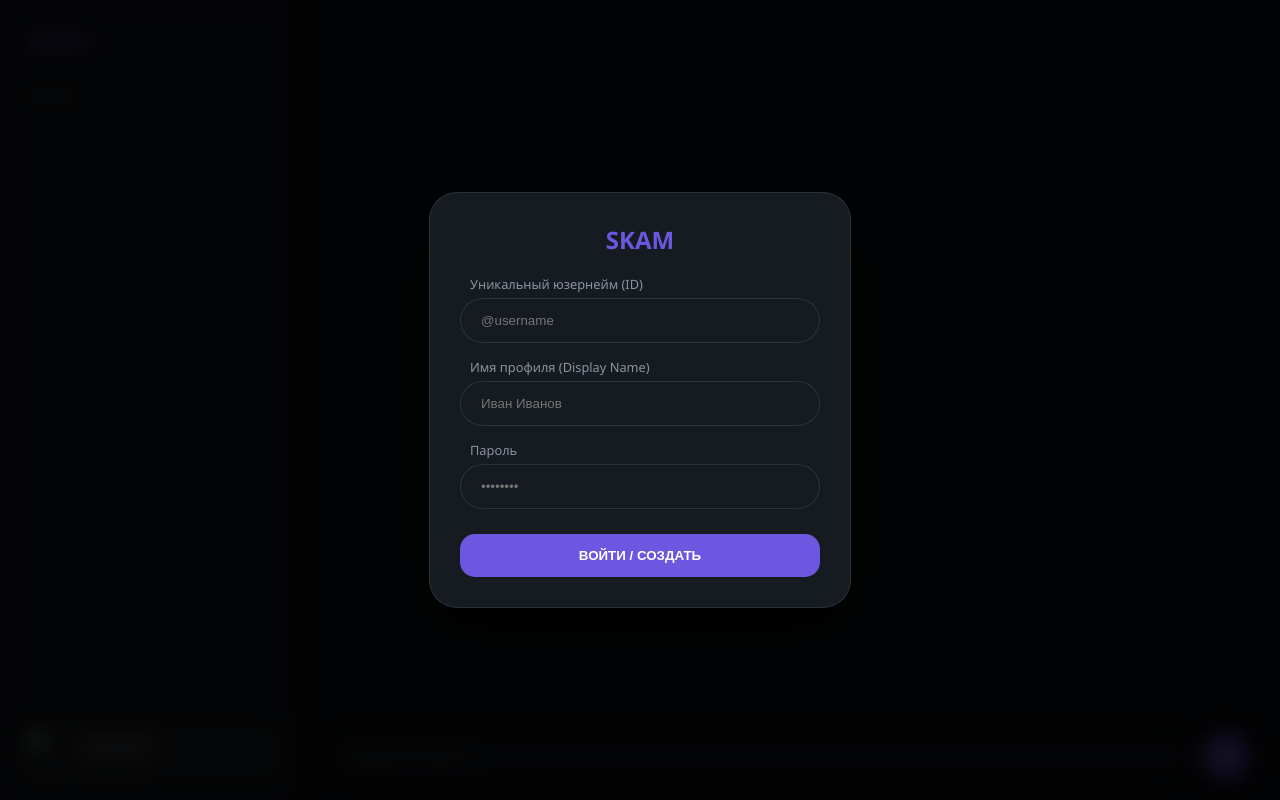
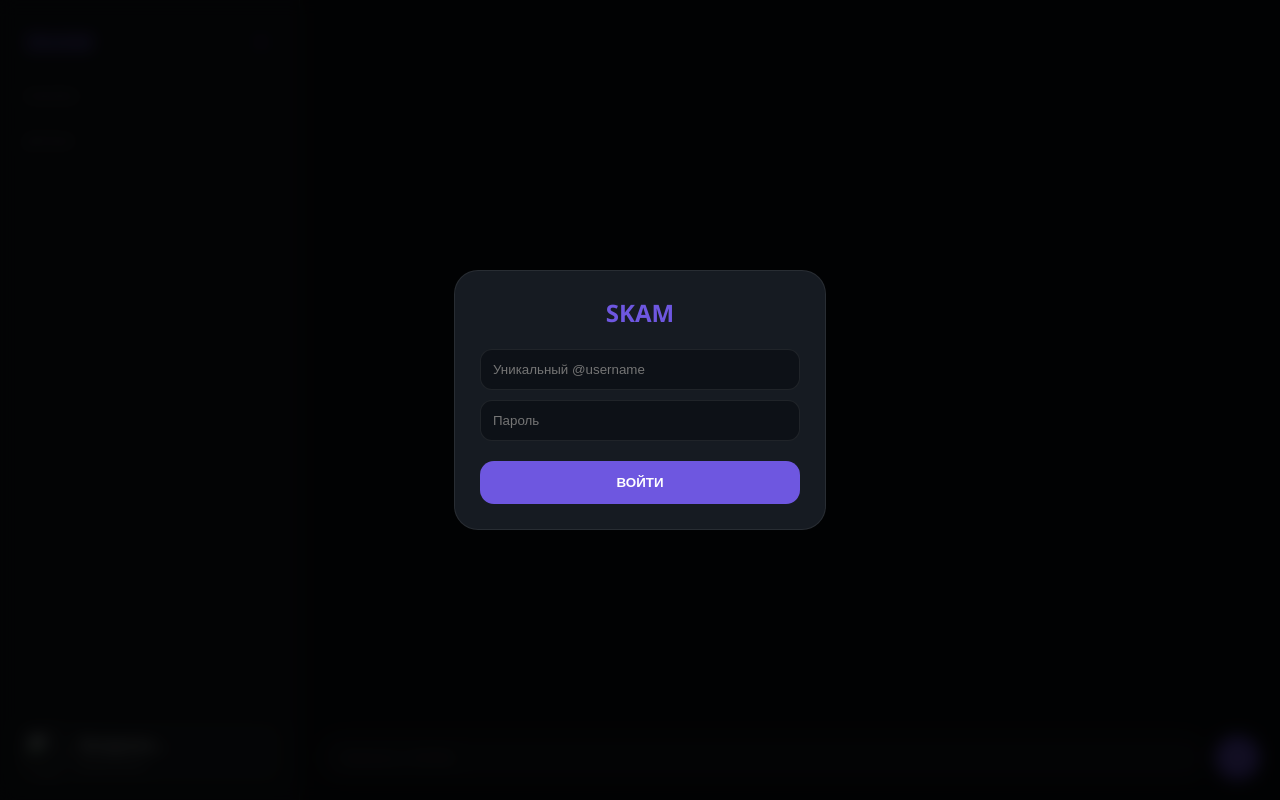
Before and after one commit to Krembovan/CatMes, a Flask app: page / in a window 1280 px wide. Run offline with Flask 3, Linux system fonts and the light colour scheme; some libraries are stand-ins or nearby versions.

Commit message:
UI Roundness and bottom profile

```diff
--- a/app.py
+++ b/app.py
@@ -6,7 +6,7 @@ from flask import Flask, render_template, request
 from flask_socketio import SocketIO, emit, join_room
 
 app = Flask(__name__)
-app.config['SECRET_KEY'] = 'skam_forever'
+app.config['SECRET_KEY'] = 'skam_forever_friends'
 socketio = SocketIO(app, cors_allowed_origins="*", async_mode='eventlet')
 
 BASE_DIR = os.path.dirname(os.path.abspath(__file__))
@@ -33,58 +33,65 @@ def index():
 
 @socketio.on('auth')
 def handle_auth(data):
-    username = data.get('username', '').strip().lower() # Уникальный ID
-    display_name = data.get('display_name', '').strip() or username
+    un = data.get('username', '').strip().lower()
+    dn = data.get('display_name', '').strip() or un
     pwd = data.get('password', '')
-
     users = load_db('users')
 
-    if username in users:
-        if users[username]['pass'] == pwd:
-            emit('auth_result', {'success': True, 'user': users[username]})
+    if un in users:
+        if users[un]['pass'] == pwd:
+            user_data = users[un]
+            user_data.setdefault('friends', [])
+            user_data.setdefault('requests', [])
+            emit('auth_result', {'success': True, 'user': user_data})
         else:
             emit('auth_result', {'success': False, 'error': 'Неверный пароль'})
     else:
-        # Регистрация нового
-        new_user = {
-            'username': username,
-            'display_name': display_name,
-            'pass': pwd,
-            'avatar': 'https://i.pravatar.cc/150?u=' + username,
-            'bio': 'Новый пользователь SKAM',
-            'friends': [],
-            'requests': []
-        }
-        users[username] = new_user
+        new_user = {'username': un, 'display_name': dn, 'pass': pwd,
+                    'avatar': f'https://i.pravatar.cc/150?u={un}',
+                    'bio': 'Пользователь SKAM', 'friends': [], 'requests': []}
+        users[un] = new_user
         save_db('users', users)
         emit('auth_result', {'success': True, 'user': new_user})
 
-@socketio.on('update_profile')
-def update_profile(data):
+@socketio.on('send_friend_request')
+def handle_friend_request(data):
+    my_un = data.get('my_username').lower()
+    target_un = data.get('target_username').lower().replace('@', '')
     users = load_db('users')
-    old_un = data.get('old_username').lower()
-    new_un = data.get('new_username').lower().strip()
 
-    if old_un in users:
-        # Если меняется юзернейм, проверяем уникальность
-        if old_un != new_un and new_un in users:
-            emit('error', {'msg': 'Этот юзернейм уже занят!'})
-            return
+    if target_un in users and target_un != my_un:
+        if my_un not in users[target_un]['friends'] and my_un not in users[target_un]['requests']:
+            users[target_un]['requests'].append(my_un)
+            save_db('users', users)
+            emit('friend_msg', {'text': 'Запрос отправлен!'}, room=request.sid)
+    else:
+        emit('friend_msg', {'text': 'Пользователь не найден'}, room=request.sid)
 
-        user_data = users.pop(old_un)
-        user_data['username'] = new_un
-        user_data['display_name'] = data.get('display_name')
-        user_data['avatar'] = data.get('avatar')
-        user_data['bio'] = data.get('bio')
+@socketio.on('accept_friend')
+def handle_accept(data):
+    my_un = data.get('my_username').lower()
+    target_un = data.get('target_username').lower()
+    users = load_db('users')
 
-        users[new_un] = user_data
+    if target_un in users[my_un]['requests']:
+        users[my_un]['requests'].remove(target_un)
+        if target_un not in users[my_un]['friends']: users[my_un]['friends'].append(target_un)
+        if my_un not in users[target_un]['friends']: users[target_un]['friends'].append(my_un)
         save_db('users', users)
-        emit('auth_result', {'success': True, 'user': user_data})
+
+        # Создаем запись о привате
+        reg = load_db('registry')
+        chat_id = f"priv_{min(my_un, target_un)}_{max(my_un, target_un)}"
+        reg[chat_id] = {"name": f"🤝 {target_un}", "type": "private"}
+        save_db('registry', reg)
+
+        emit('auth_result', {'success': True, 'user': users[my_un]})
+        emit('room_list', reg, broadcast=True)
 
 @socketio.on('message')
 def handle_msg(data):
     room = data.get('room')
-    if not room: return
     data['timestamp'] = time.time()
     h = load_db('history')
     h.append(data)
@@ -94,10 +101,9 @@ def handle_msg(data):
 @socketio.on('join')
 def on_join(data):
     room = data.get('room')
-    if room:
-        join_room(room)
-        hist = [m for m in load_db('history') if m.get('room') == room]
-        emit('history', hist)
+    join_room(room)
+    hist = [m for m in load_db('history') if m.get('room') == room]
+    emit('history', hist)
 
 @socketio.on('get_rooms')
 def get_rooms():
--- a/templates/index.html
+++ b/templates/index.html
@@ -7,104 +7,82 @@
     <style>
         :root {
             --bg: #0b0e14; --surface: #161b22; --primary: #6e57e0;
-            --accent: #4a90e2; --text: #e6edf3; --border: rgba(255,255,255,0.1);
+            --accent: #4a90e2; --text: #e6edf3; --border: rgba(255,255,255,0.08);
         }
-        body { background: var(--bg); color: var(--text); font-family: 'Segoe UI', sans-serif; margin: 0; height: 100vh; }
+        body { background: var(--bg); color: var(--text); font-family: 'Segoe UI', sans-serif; margin: 0; height: 100vh; overflow: hidden; }
         .app-container { display: flex; height: 100vh; }
 
         /* Sidebar */
         .sidebar { width: 300px; background: var(--surface); border-right: 1px solid var(--border); display: flex; flex-direction: column; padding: 15px; box-sizing: border-box; }
-        .sidebar-header { padding: 10px; font-weight: 900; color: var(--primary); font-size: 1.5rem; letter-spacing: -1px; }
+        .sidebar-header { padding: 10px; font-weight: 900; color: var(--primary); font-size: 1.5rem; display: flex; justify-content: space-between; align-items: center; }
 
         .section-label { font-size: 0.7rem; color: #8b949e; text-transform: uppercase; margin: 20px 10px 10px; letter-spacing: 1px; }
 
-        .item { padding: 12px 15px; cursor: pointer; border-radius: 14px; display: flex; align-items: center; gap: 10px; transition: 0.2s; color: #8b949e; }
+        .item { padding: 10px 15px; cursor: pointer; border-radius: 12px; display: flex; align-items: center; gap: 10px; transition: 0.2s; color: #8b949e; font-size: 0.9rem; }
         .item:hover { background: rgba(255,255,255,0.03); color: #fff; }
-        .item.active { background: linear-gradient(90deg, rgba(110, 87, 224, 0.2), transparent); color: #fff; box-shadow: inset 4px 0 0 var(--primary); }
+        .item.active { background: rgba(110, 87, 224, 0.15); color: #fff; box-shadow: inset 3px 0 0 var(--primary); }
+
+        .badge { background: var(--primary); color: white; padding: 2px 8px; border-radius: 8px; font-size: 0.7rem; margin-left: auto; cursor: pointer; border: none; }
 
         /* Profile Bottom */
         .my-profile-btn { margin-top: auto; padding: 12px; background: rgba(255,255,255,0.03); border-radius: 20px; display: flex; align-items: center; gap: 12px; cursor: pointer; border: 1px solid var(--border); }
-        .avatar { width: 40px; height: 40px; border-radius: 12px; object-fit: cover; background: #21262d; }
+        .avatar { width: 38px; height: 38px; border-radius: 10px; object-fit: cover; background: #21262d; }
 
-        /* Chat */
+        /* Chat Area */
         .chat-area { flex: 1; display: flex; flex-direction: column; background: #0d1117; }
-        #messages { flex: 1; padding: 25px; overflow-y: auto; display: flex; flex-direction: column; gap: 12px; }
+        #messages { flex: 1; padding: 20px; overflow-y: auto; display: flex; flex-direction: column; gap: 12px; }
         .msg { display: flex; gap: 10px; max-width: 80%; }
         .msg.my { align-self: flex-end; flex-direction: row-reverse; }
-        .msg-content { background: var(--surface); padding: 12px 18px; border-radius: 20px; font-size: 0.95rem; border: 1px solid var(--border); }
+        .msg-content { background: var(--surface); padding: 10px 16px; border-radius: 18px; font-size: 0.9rem; border: 1px solid var(--border); }
         .msg.my .msg-content { background: var(--primary); color: white; border: none; }
 
-        /* Inputs */
-        .input-box { padding: 20px 30px; display: flex; gap: 10px; }
-        input[type="text"], input[type="password"] { flex: 1; background: var(--surface); border: 1px solid var(--border); padding: 14px 20px; border-radius: 25px; color: white; outline: none; }
-        .btn-circle { background: var(--primary); border: none; width: 48px; height: 48px; border-radius: 50%; color: white; cursor: pointer; font-size: 1.2rem; }
+        .input-box { padding: 20px; display: flex; gap: 10px; }
+        input[type="text"] { flex: 1; background: var(--surface); border: 1px solid var(--border); padding: 12px 20px; border-radius: 25px; color: white; outline: none; }
+        .btn-send { background: var(--primary); border: none; width: 45px; height: 45px; border-radius: 50%; color: white; cursor: pointer; }
 
-        /* Modals */
-        .modal { display: none; position: fixed; inset: 0; background: rgba(0,0,0,0.85); z-index: 9999; align-items: center; justify-content: center; backdrop-filter: blur(10px); }
-        .modal-card { background: var(--surface); padding: 30px; border-radius: 28px; width: 360px; border: 1px solid var(--border); box-shadow: 0 20px 60px rgba(0,0,0,0.5); }
-        .modal-card h2 { margin-top: 0; text-align: center; color: var(--primary); }
-        .field { margin-bottom: 15px; }
-        .field label { display: block; font-size: 0.8rem; color: #8b949e; margin-bottom: 5px; margin-left: 10px; }
-        .btn-full { width: 100%; padding: 14px; border-radius: 15px; border: none; background: var(--primary); color: white; font-weight: bold; cursor: pointer; margin-top: 10px; }
+        /* Modal */
+        .modal { display: none; position: fixed; inset: 0; background: rgba(0,0,0,0.85); z-index: 9999; align-items: center; justify-content: center; backdrop-filter: blur(8px); }
+        .modal-card { background: var(--surface); padding: 25px; border-radius: 24px; width: 320px; border: 1px solid var(--border); }
     </style>
 </head>
 <body>
 
     <div id="auth-modal" class="modal" style="display: flex;">
         <div class="modal-card">
-            <h2>SKAM</h2>
-            <div class="field">
-                <label>Уникальный юзернейм (ID)</label>
-                <input type="text" id="auth-username" placeholder="@username" style="width:100%; box-sizing:border-box">
-            </div>
-            <div class="field">
-                <label>Имя профиля (Display Name)</label>
-                <input type="text" id="auth-display" placeholder="Иван Иванов" style="width:100%; box-sizing:border-box">
-            </div>
-            <div class="field">
-                <label>Пароль</label>
-                <input type="password" id="auth-pass" placeholder="••••••••" style="width:100%; box-sizing:border-box">
-            </div>
-            <button class="btn-full" onclick="login()">ВОЙТИ / СОЗДАТЬ</button>
+            <h2 style="text-align:center; color:var(--primary); margin-top:0">SKAM</h2>
+            <input type="text" id="auth-username" placeholder="Уникальный @username" style="width:100%; box-sizing:border-box; margin-bottom:10px; padding:12px; border-radius:12px; border:1px solid var(--border); background:#0d1117; color:white">
+            <input type="password" id="auth-pass" placeholder="Пароль" style="width:100%; box-sizing:border-box; margin-bottom:20px; padding:12px; border-radius:12px; border:1px solid var(--border); background:#0d1117; color:white">
+            <button onclick="login()" style="width:100%; padding:14px; border-radius:14px; border:none; background:var(--primary); color:white; font-weight:bold; cursor:pointer">ВОЙТИ</button>
         </div>
     </div>
 
-    <div id="profile-modal" class="modal">
+    <div id="friend-modal" class="modal">
         <div class="modal-card">
-            <h2>Настройки</h2>
-            <div class="field">
-                <label>Аватарка (URL)</label>
-                <input type="text" id="edit-avatar" style="width:100%; box-sizing:border-box">
-            </div>
-            <div class="field">
-                <label>Имя</label>
-                <input type="text" id="edit-display" style="width:100%; box-sizing:border-box">
-            </div>
-            <div class="field">
-                <label>Юзернейм</label>
-                <input type="text" id="edit-username" style="width:100%; box-sizing:border-box">
-            </div>
-            <div class="field">
-                <label>Описание</label>
-                <input type="text" id="edit-bio" style="width:100%; box-sizing:border-box">
-            </div>
-            <button class="btn-full" onclick="saveProfile()">СОХРАНИТЬ</button>
-            <button class="btn-full" style="background:none; color:#8b949e" onclick="document.getElementById('profile-modal').style.display='none'">Отмена</button>
+            <h3>Найти друга</h3>
+            <input type="text" id="search-username" placeholder="@username" style="width:100%; box-sizing:border-box; margin-bottom:15px; padding:12px; border-radius:10px; border:1px solid var(--border); background:#0d1117; color:white">
+            <button onclick="sendFriendReq()" style="width:100%; padding:12px; border-radius:12px; border:none; background:var(--primary); color:white; font-weight:bold; cursor:pointer">ОТПРАВИТЬ ЗАПРОС</button>
+            <button onclick="document.getElementById('friend-modal').style.display='none'" style="width:100%; background:none; border:none; color:#8b949e; margin-top:10px; cursor:pointer">Отмена</button>
         </div>
     </div>
 
     <div class="app-container">
         <div class="sidebar">
-            <div class="sidebar-header">SKAM</div>
+            <div class="sidebar-header">
+                <span>SKAM</span>
+                <button onclick="document.getElementById('friend-modal').style.display='flex'" style="background:none; border:none; color:var(--primary); font-size:1.5rem; cursor:pointer">+</button>
+            </div>
 
             <div class="section-label">Каналы</div>
             <div id="room-list"></div>
 
-            <div class="my-profile-btn" onclick="openProfile()">
+            <div class="section-label">Друзья</div>
+            <div id="friend-list"></div>
+
+            <div class="my-profile-btn" onclick="alert('Настройки вapp.py уже есть, используй предыдущую версию кода для полной формы!')">
                 <img src="" id="my-ava" class="avatar">
                 <div style="overflow:hidden">
-                    <div id="my-name-display" style="font-weight:bold; white-space:nowrap; text-overflow:ellipsis">Загрузка...</div>
-                    <div id="my-user-display" style="font-size:0.75rem; color:#8b949e">@username</div>
+                    <div id="my-dn" style="font-weight:bold; white-space:nowrap; text-overflow:ellipsis">Загрузка...</div>
+                    <div id="my-un" style="font-size:0.75rem; color:#8b949e">@username</div>
                 </div>
             </div>
         </div>
@@ -113,7 +91,7 @@
             <div id="messages"></div>
             <div class="input-box">
                 <input type="text" id="m-input" placeholder="Написать в SKAM..." onkeypress="if(event.key==='Enter') send()">
-                <button class="btn-circle" onclick="send()">➤</button>
+                <button class="btn-send" onclick="send()">➤</button>
             </div>
         </div>
     </div>
@@ -125,45 +103,56 @@
 
         function login() {
             const username = document.getElementById('auth-username').value;
-            const display_name = document.getElementById('auth-display').value;
             const password = document.getElementById('auth-pass').value;
-            if(username && password) {
-                socket.emit('auth', { username, display_name, password });
-            }
+            if(username && password) socket.emit('auth', { username, password });
         }
 
         socket.on('auth_result', (data) => {
             if (data.success) {
                 myData = data.user;
                 document.getElementById('auth-modal').style.display = 'none';
-                document.getElementById('profile-modal').style.display = 'none';
+                document.getElementById('my-dn').innerText = myData.display_name;
+                document.getElementById('my-un').innerText = '@' + myData.username;
+                document.getElementById('my-ava').src = myData.avatar;
 
-                // Обновляем UI
-                document.getElementById('my-name-display').innerText = myData.display_name;
-                document.getElementById('my-user-display').innerText = '@' + myData.username;
-                document.getElementById('my-ava').src = myData.avatar || 'https://i.pravatar.cc/150';
-
+                updateFriendList();
                 socket.emit('get_rooms');
                 switchRoom("Общий");
             } else { alert(data.error); }
         });
 
-        function openProfile() {
-            document.getElementById('edit-avatar').value = myData.avatar;
-            document.getElementById('edit-display').value = myData.display_name;
-            document.getElementById('edit-username').value = myData.username;
-            document.getElementById('edit-bio').value = myData.bio;
-            document.getElementById('profile-modal').style.display = 'flex';
+        function sendFriendReq() {
+            const target = document.getElementById('search-username').value;
+            socket.emit('send_friend_request', { my_username: myData.username, target_username: target });
+            document.getElementById('friend-modal').style.display = 'none';
         }
 
-        function saveProfile() {
-            socket.emit('update_profile', {
-                old_username: myData.username,
-                new_username: document.getElementById('edit-username').value,
-                display_name: document.getElementById('edit-display').value,
-                avatar: document.getElementById('edit-avatar').value,
-                bio: document.getElementById('edit-bio').value
+        function updateFriendList() {
+            const list = document.getElementById('friend-list');
+            list.innerHTML = '';
+
+            // Сначала запросы
+            myData.requests.forEach(un => {
+                list.innerHTML += `
+                    <div class="item" style="border: 1px dashed var(--primary)">
+                        <span>👤 @${un}</span>
+                        <button class="badge" onclick="acceptFriend('${un}')">Принять</button>
+                    </div>`;
             });
+
+            // Потом друзья
+            myData.friends.forEach(un => {
+                list.innerHTML += `<div class="item" onclick="startPrivate('${un}')">🔵 @${un}</div>`;
+            });
+        }
+
+        function acceptFriend(un) {
+            socket.emit('accept_friend', { my_username: myData.username, target_username: un });
+        }
+
+        function startPrivate(un) {
+            const chat_id = "priv_" + [myData.username, un].sort().join('_');
+            switchRoom(chat_id);
         }
 
         function switchRoom(id) {
@@ -176,7 +165,8 @@
             const list = document.getElementById('room-list');
             list.innerHTML = `<div class="item active" onclick="switchRoom('Общий')"># общий_канал</div>`;
             Object.keys(rooms).forEach(id => {
-                list.innerHTML += `<div class="item" onclick="switchRoom('${id}')"># ${rooms[id].name.toLowerCase().replace(' ', '_')}</div>`;
+                if(rooms[id].type !== 'private')
+                    list.innerHTML += `<div class="item" onclick="switchRoom('${id}')"># ${rooms[id].name}</div>`;
             });
         });
 
@@ -184,11 +174,8 @@
             const input = document.getElementById('m-input');
             if(!input.value) return;
             socket.emit('message', {
-                room: selectedRoom,
-                text: input.value,
-                user: myData.display_name,
-                username: myData.username,
-                avatar: myData.avatar
+                room: selectedRoom, text: input.value,
+                user: myData.display_name, username: myData.username, avatar: myData.avatar
             });
             input.value = '';
         }
@@ -199,19 +186,13 @@
         function renderMsg(msg) {
             const div = document.createElement('div');
             div.className = `msg ${msg.username === myData.username ? 'my' : ''}`;
-            div.innerHTML = `
-                <img src="${msg.avatar}" class="avatar" style="width:30px; height:30px; margin-top:5px">
-                <div>
-                    <div style="font-size:0.7rem; color:#8b949e; margin-bottom:2px">${msg.user} (@${msg.username})</div>
-                    <div class="msg-content">${msg.text}</div>
-                </div>
-            `;
+            div.innerHTML = `<div class="msg-content"><b>${msg.user}:</b><br>${msg.text}</div>`;
             const box = document.getElementById('messages');
             box.appendChild(div);
             box.scrollTop = box.scrollHeight;
         }
 
-        socket.on('error', (data) => alert(data.msg));
+        socket.on('friend_msg', (data) => alert(data.text));
     </script>
 </body>
 </html>
```
